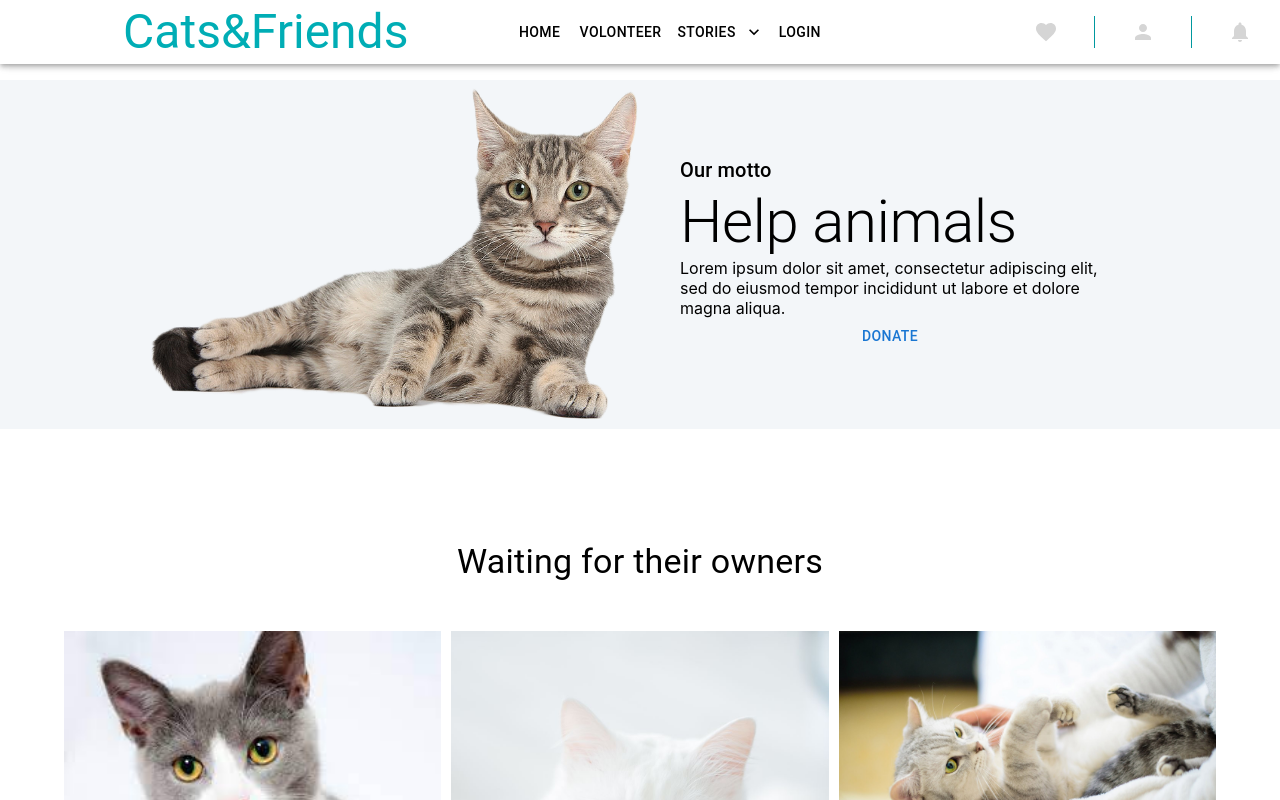
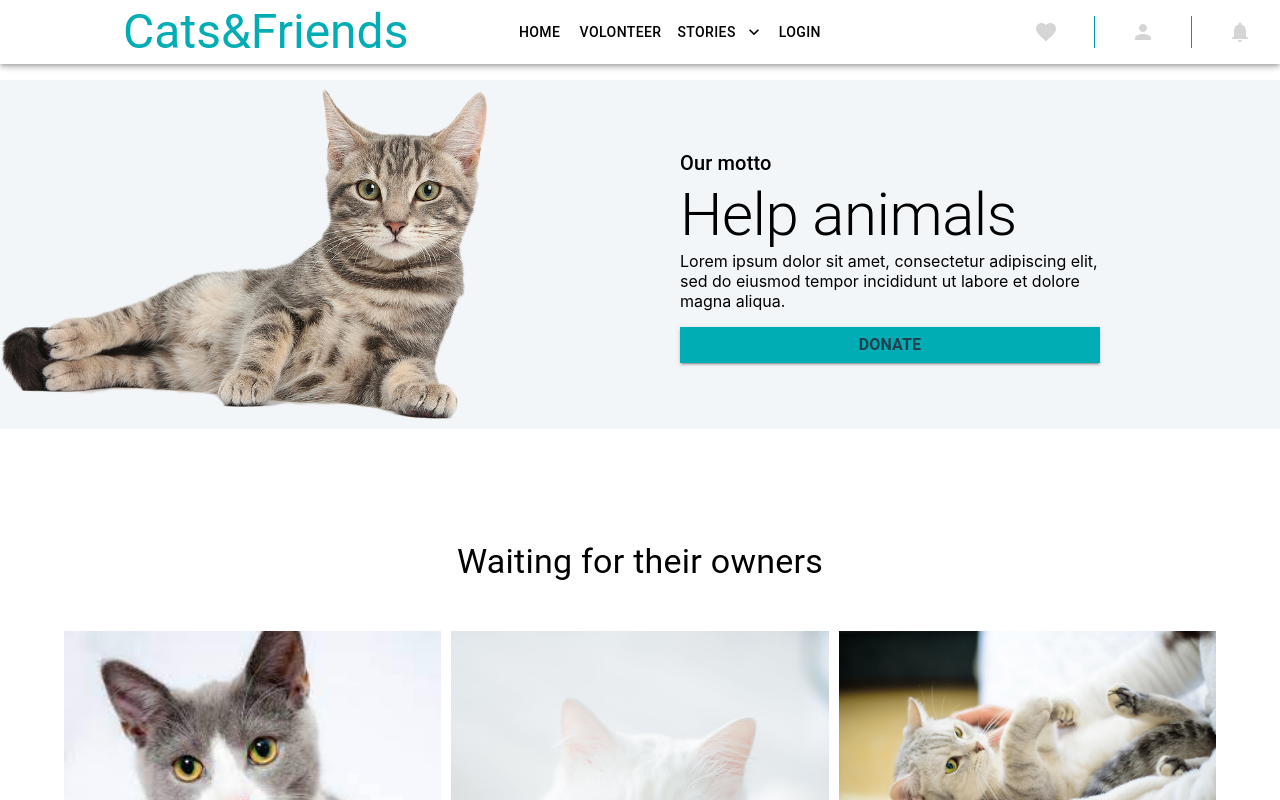
Before and after one commit to karpovska/MUI_cat_website, a React (Create React App) app: page / in a window 1280 px wide. Shown: the top 800 px of the page. Built offline with nearby package versions, Linux system fonts and the light colour scheme.

Commit message:
Updated banner

```diff
--- a/src/components/Banner/index.js
+++ b/src/components/Banner/index.js
@@ -1,30 +1,37 @@
 import * as React from "react";
 //import Button from "@mui/material/Button";
-import { Typography } from "@mui/material";
+import { Typography, useMediaQuery } from "@mui/material";
 import { Box, Button } from "@mui/material";
+import {Colors} from "../../styles/index"
 
-import { Colors } from "../../styles";
 const Banner = () => {
+  const showForLargeScreen = useMediaQuery("(max-width:900px)");
+
+
   return (
     <Box
       sx={{
         display: "flex",
         justifyContent: "center",
+        alignItems:"center",
+        flexDirection: showForLargeScreen ? "column" : "row",
         width: "100%",
         height: "100%",
         padding: "0px 0px",
         background: Colors.body_bg,
       }}
     >
-      <img src="images/banner-cat1.png" style={{ width: 500 }} alt="cat"></img>
+      <img src="images/banner-cat1.png" style={{ width: 500}} alt="cat" ></img>
 
       <Box
         sx={{
           display: "flex",
+          margin:"auto",
           flexDirection: "column",
           justifyContent: "center",
           maxWidth: "420px",
           padding: "30px",
+
         }}
       >
         <Typography variant="h6">Our motto</Typography>
@@ -33,7 +40,7 @@ const Banner = () => {
           Lorem ipsum dolor sit amet, consectetur adipiscing elit, sed do
           eiusmod tempor incididunt ut labore et dolore magna aliqua.{" "}
         </Typography>
-        <Button>Donate</Button>
+        <Button variant="contained" sx={{color:Colors.dark, bgcolor:Colors.primary, mt:2, borderRadius:0}}><Typography sx={{fontWeight:700}}>Donate</Typography></Button>
       </Box>
     </Box>
   );
--- a/src/components/Header/BackMenu/BackMenu.js
+++ b/src/components/Header/BackMenu/BackMenu.js
@@ -10,7 +10,7 @@ import { MenuBook } from "@mui/icons-material";
 
 function BackMenu() {
     const [state, setState] = useState({left: false});
-    const showForLargeScreen  = useMediaQuery('(max-width:900px)');
+    const showForLargeScreen  = useMediaQuery("(max-width:900px)");
 
     const toggleDrawer = (anchor, open) => (event) => {
         if (event.type === "keydown" && (event.key === "Tab" || event.key === "Shift")) {
```
